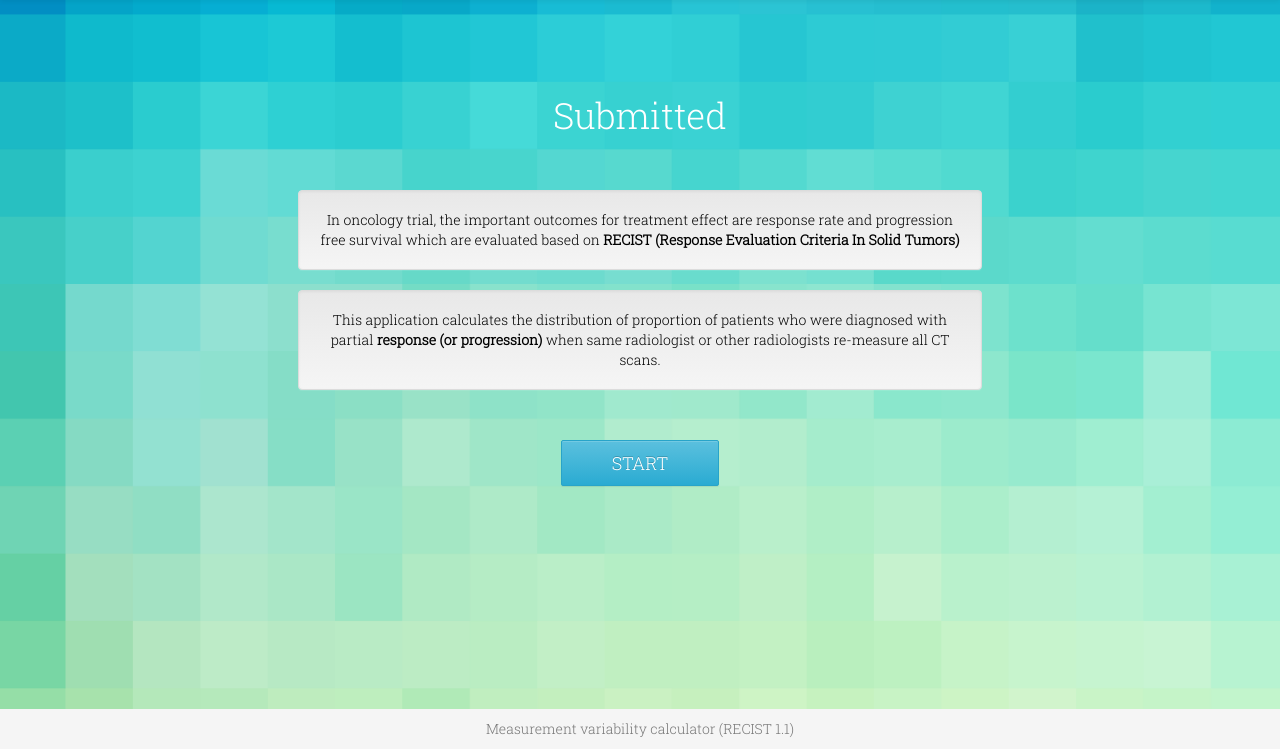
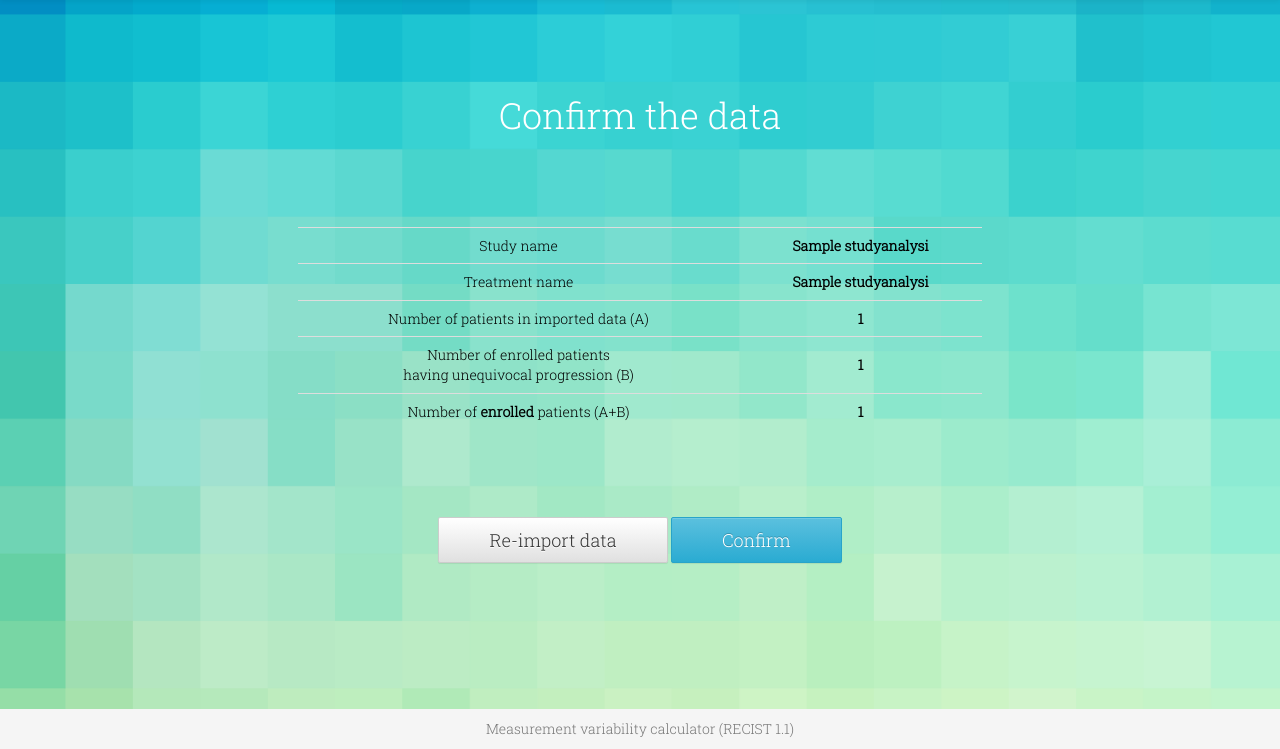
Before and after one commit to repositivator/snucalc, a Django app: template calcmain/templates/calcmain/data_confirm.html in a window 1280 px wide. Shown: the part 51-800 px from the top of the page. Run offline with Django 3.2, Linux system fonts and the light colour scheme; tables that the repository leaves empty hold one stand-in row (values such as "Sample post"); the template is opened without the code that fills it: values that come from a table or form of the project are taken from there, most other values are stand-ins (such as "Sample title", 1, 10 or a date in 2020); some libraries are stand-ins or nearby versions.

Commit message:
Count the numbers of patients and show imported and UP patients numbers

```diff
--- a/calcmain/forms.py
+++ b/calcmain/forms.py
@@ -6,4 +6,4 @@ class SheetUploadForm(forms.ModelForm):
 
     class Meta:
         model = StudyAnalysis
-        fields = ('study_name', 'imported_sheet', 'up_patients')
+        fields = ('study_name', 'treatment_name', 'imported_sheet', 'up_patients')
--- a/calcmain/models.py
+++ b/calcmain/models.py
@@ -4,7 +4,8 @@ from django.utils import timezone
 
 class StudyAnalysis(models.Model):
     study_name = models.CharField(max_length=200)
-    imported_sheet = models.FileField(upload_to = 'files/imported_sheets')
+    treatment_name = models.CharField(max_length=200)
+    imported_sheet = models.FileField(upload_to='files/imported_sheets')
     up_patients = models.IntegerField()
     createdAt = models.DateTimeField(default=timezone.now)
 
--- a/calcmain/static/calcmain/css/style.css
+++ b/calcmain/static/calcmain/css/style.css
@@ -11,11 +11,10 @@ body {
     background-image: url("../images/background_main.jpg");
     background-size: cover;
     margin-bottom: 40px;
+}
 
-    /*min-height:100%;*/
-    /*position:relative;*/
-    /*padding-bottom:[footer-height]*/
-}
+
+/*Document-related elements*/
 
 .title {
     color: white !important;
@@ -32,10 +31,36 @@ body {
     color: white;
     top: 2px;
 }
+.glyph-main {
+    color: #737373;
+    font-size: 0.9em;
+    padding-right: 1em;
+}
+
+.contact_info {
+    margin-top: 5%;
+    text-align: left;
+    margin-left: 43.5%;
+    padding-left: 1%;
+    border-left: 3px solid #2FADD4;
+}
+.contact_info_sub{
+    margin-top: 0px;
+    margin-left: 43.5%;
+    padding-top: 0px;
+    padding-left: 1%;
+    text-align: left;
+    border-left: 3px solid #2FADD4;
+}
 
 .text-muted {
     margin-top: 10px;
 }
+
+.help-block-sub {
+    margin-top: -0.7em
+}
+
 
 a {
     color: #FF5252;
@@ -64,13 +89,6 @@ input[type=file] {
     text-align: right;
 }
 
-.help-block {
-    /*color: white !important;*/
-    /*font-size: 2em;*/
-}
-
-
-
 .btn-info {
     border-color: none;
 }
@@ -89,9 +107,23 @@ input[type=file] {
     left:37%;
 }
 
+.table-main{
+    margin: 0 auto;
+    margin-top: 5%;
+    margin-bottom: 5%;
+    width: 60%;
+    color: black;
+}
+td {
+    vertical-align: middle !important;
+}
+.table-hover>tbody>tr:hover {
+    background-color: white;
+}
 
 
-/* structure */
+
+/* Structure-related elements */
 
 .div-centered {
     float: none;
--- a/calcmain/templates/calcmain/data_confirm.html
+++ b/calcmain/templates/calcmain/data_confirm.html
@@ -6,19 +6,34 @@
 <div class="container">
 
     <div class="title text-center">
-        <h1 class="title title-introduction">Submitted</h1>
+        <h1 class="title title-introduction">Confirm the data</h1>
 
+        <table class="table table-hover table-main">
+            <tr>
+                <td>Study name</td>
+                <td><b>{{ study.study_name }}</b></td>
+            <tr>
+            <tr>
+                <td>Treatment name</td>
+                <td><b>{{ study.treatment_name }}</b></td>
+            <tr>
+            <tr>
+                <td>Number of patients in imported data (A)</td>
+                <td><b>{{ num_patients_imported }}</b></td>
+            <tr>
+            <tr>
+                <td>Number of enrolled patients <br>having unequivocal progression (B)</td>
+                <td><b>{{ study.up_patients }}</b></td>
+            <tr>
+            <tr>
+                <td>Number of <b>enrolled</b> patients (A+B)</td>
+                <td><b>{{ num_all_patients }}</b></td>
+            <tr>
+        </table>
 
+        <a class="btn btn-lg btn-default btn-main btn" href="{% url 'calcmain:dataimport' %}" role="button">Re-import data</a>
+        <a class="btn btn-lg btn-info btn-main btn" href="{% url 'calcmain:data_process' pk=study.pk %}" role="button">Confirm</a>
 
-
-        <div class="well well-intro div-centered">
-            In oncology trial, the important outcomes for treatment effect are response rate and progression free survival which are evaluated based on <b>RECIST (Response Evaluation Criteria In Solid Tumors)</b>
-        </div>
-        <div class="well well-intro div-centered">
-            This application calculates the distribution of proportion of patients who were diagnosed with partial <b>response (or progression) </b>when same radiologist or other radiologists re-measure all CT scans.
-        </div>
-
-        <a class="btn btn-lg btn-info btn-main btn" href="{% url 'calcmain:introduction' %}" role="button">START</a>
     </div>
 
 </div>
--- a/calcmain/urls.py
+++ b/calcmain/urls.py
@@ -6,4 +6,5 @@ urlpatterns = [
     url(r'^intro/$', views.introduction, name="introduction"),
     url(r'^dataimport/$', views.dataimport, name="dataimport"),
     url(r'^data_confirm/(?P<pk>\d+)/$', views.data_confirm, name="data_confirm"),
+    url(r'^data_process/(?P<pk>\d+)/$', views.data_process, name="data_process"),
 ]
--- a/snucalc/settings.py
+++ b/snucalc/settings.py
@@ -38,6 +38,7 @@ INSTALLED_APPS = [
     'django.contrib.messages',
     'django.contrib.staticfiles',
     'calcmain',
+    'django_extensions',
 ]
 
 MIDDLEWARE_CLASSES = [
--- a/snucalc/urls.py
+++ b/snucalc/urls.py
@@ -1,22 +1,12 @@
-"""snucalc URL Configuration
-
-The `urlpatterns` list routes URLs to views. For more information please see:
-    https://docs.djangoproject.com/en/1.9/topics/http/urls/
-Examples:
-Function views
-    1. Add an import:  from my_app import views
-    2. Add a URL to urlpatterns:  url(r'^$', views.home, name='home')
-Class-based views
-    1. Add an import:  from other_app.views import Home
-    2. Add a URL to urlpatterns:  url(r'^$', Home.as_view(), name='home')
-Including another URLconf
-    1. Import the include() function: from django.conf.urls import url, include
-    2. Add a URL to urlpatterns:  url(r'^blog/', include('blog.urls'))
-"""
 from django.conf.urls import url, include
 from django.contrib import admin
+from django.conf import settings
+from django.conf.urls.static import static
+
 
 urlpatterns = [
     url(r'^admin/', admin.site.urls),
     url(r'', include('calcmain.urls', namespace='calcmain')),
 ]
+
+urlpatterns += static(settings.MEDIA_URL, document_root=settings.MEDIA_ROOT)
```
Also changed, not shown: calcmain/templates/calcmain/dataimport.html (+13 -7 lines), calcmain/templates/calcmain/mainpage.html (+12 -0 lines), calcmain/views.py (+36 -2 lines), calcmain/migrations/0003_studyanalysis_treatment_name.py (added), 1 other file.
